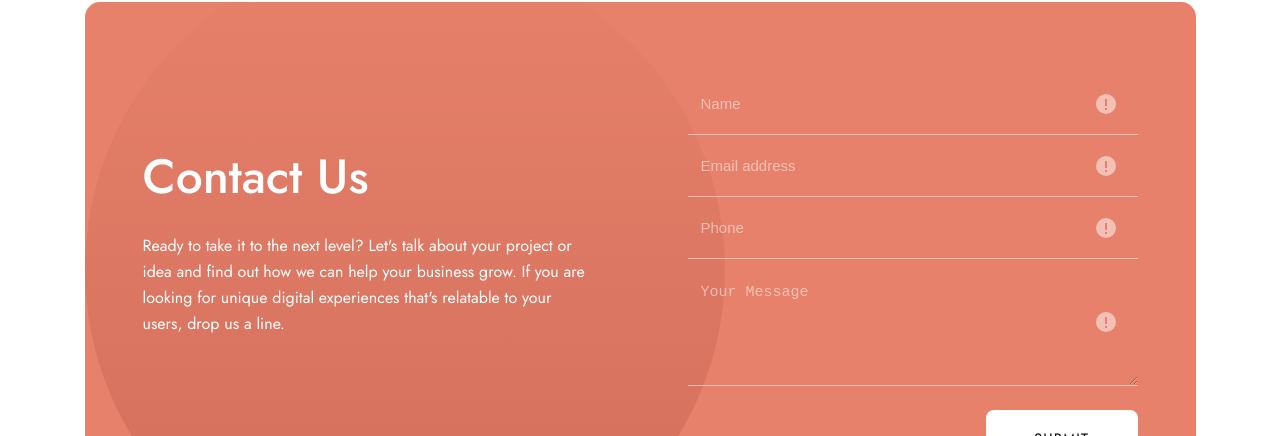
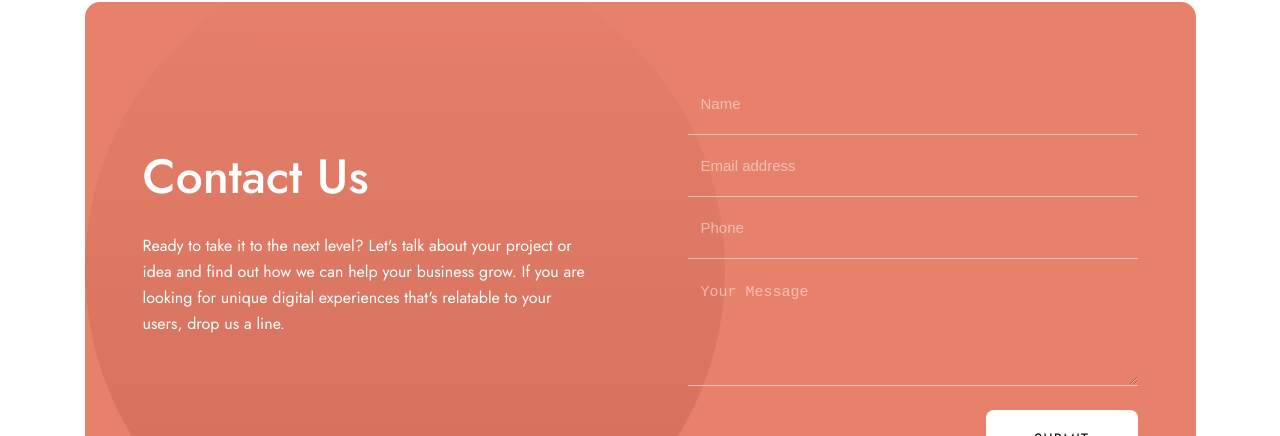
Before and after one commit to jajasam/Designo, a React (Create React App) app: page /contact in a window 1280 px wide. Shown: the part 153-589 px from the top of the page. Built offline with nearby package versions, Linux system fonts and the light colour scheme.

Commit message:
contact form validation

```diff
--- a/src/components/ContactForm.jsx
+++ b/src/components/ContactForm.jsx
@@ -1,6 +1,24 @@
+import { useState } from 'react'
 import '../styles/ContactForm.scss'
 
 function ContactForm() {
+    const [formData, setFormData] = useState({
+        "name": "",
+        "email": "",
+        "tel": "",
+        "message": ""
+    })
+
+    function handleFormData(e) {
+        const input = e.target.name
+        const value = e.target.value
+
+        setFormData(previousFormData => ({
+            ...previousFormData,
+            [input]: value
+        }))
+    }
+
     return (
         <div className="contact-form">
             <div className="left">
@@ -13,18 +31,25 @@ function ContactForm() {
                         type="text"
                         name="name"
                         placeholder="Name"
+                        value={formData.name}
+                        onChange={(e) => handleFormData(e)}
                         required
                     />
                     <input
                         type="email"
                         name="email"
                         placeholder="Email address"
+                        value={formData.email}
+                        onChange={(e) => handleFormData(e)}
                         required
                     />
                     <input
                         type="tel"
                         name="tel"
+                        pattern="[0-9]{3}-[0-9]{3}-[0-9]{4}"
                         placeholder="Phone"
+                        value={formData.tel}
+                        onChange={(e) => handleFormData(e)}
                         required
                     />
                     <textarea
@@ -32,7 +57,8 @@ function ContactForm() {
                         cols="30"
                         rows="6"
                         placeholder="Your Message"
-                        required
+                        value={formData.message}
+                        onChange={(e) => handleFormData(e)}
                     />
                 </form>
                 <div className="submit-btn">
```
